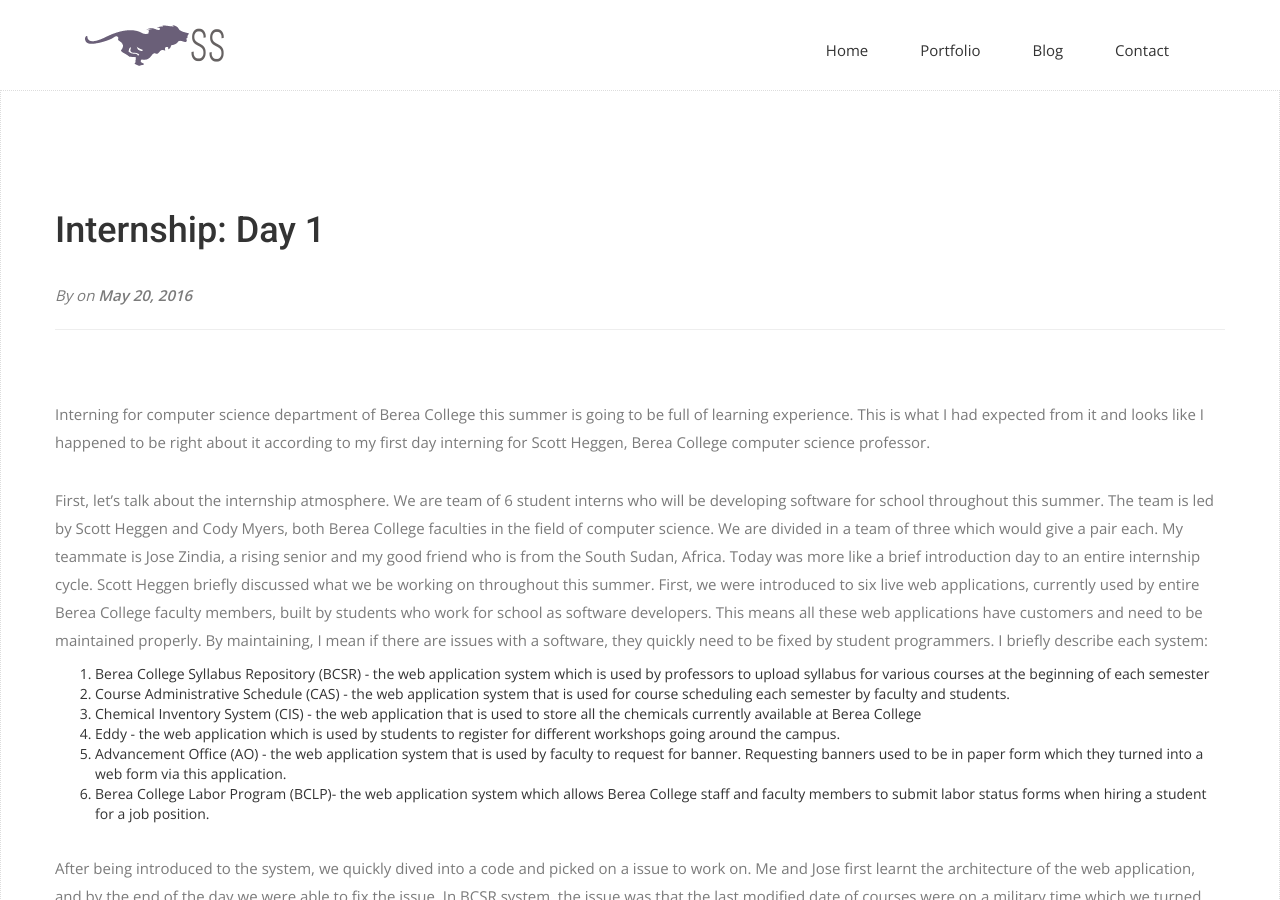
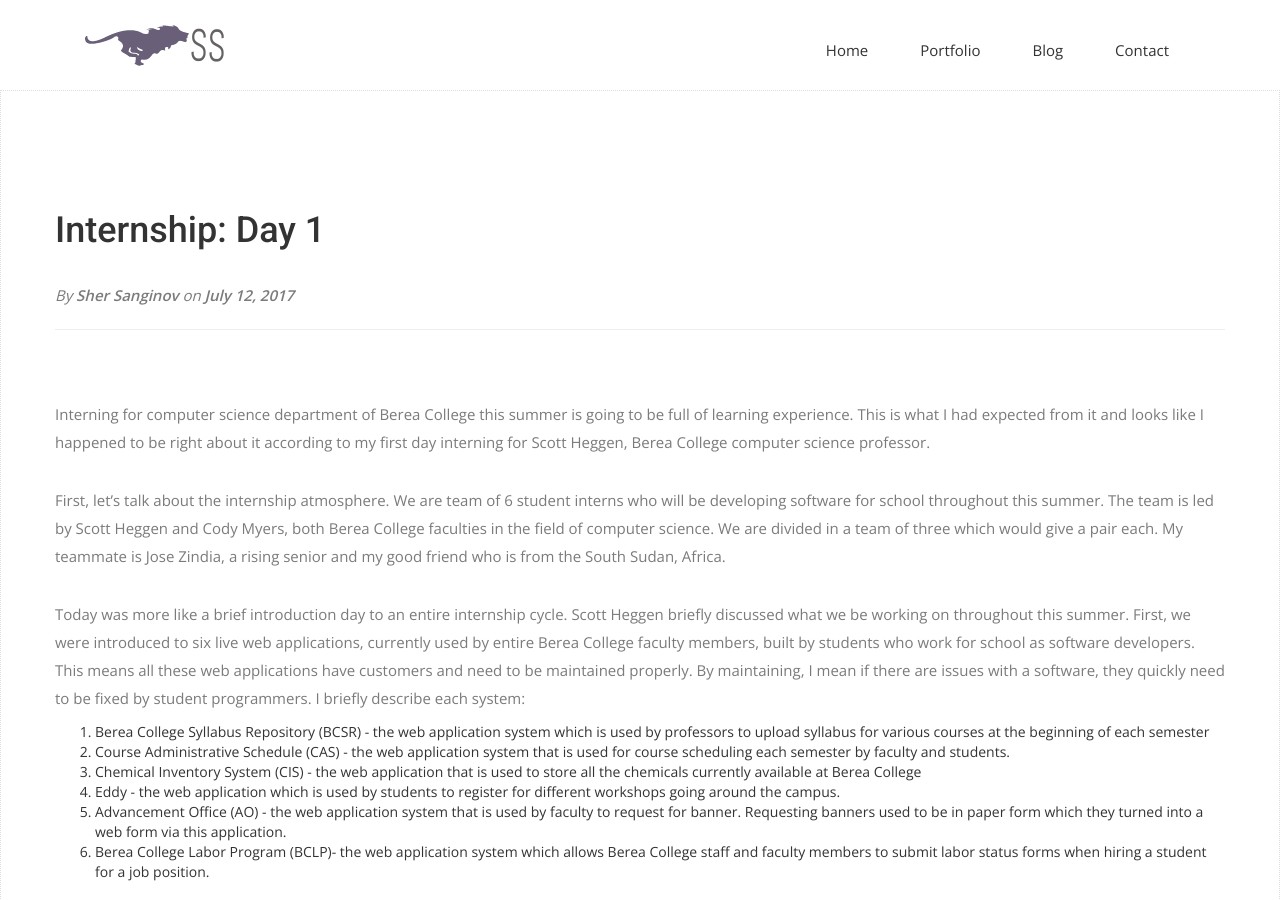
Before and after one commit to sanginovs/personal-website, a Jekyll site: the page built from _posts/2017-07-12-super-long-article.md, in a window 1280 px wide and 900 px high. Built offline with Jekyll 4.4.1, drawn with Linux system fonts in a browser that asks for light colours; nearby versions of some CDN libraries; some web fonts are replaced.

Commit message:
uploading my blog for my first day of internship

```diff
--- a/_posts/2016-05-20-super-long-article.md
+++ b/_posts/2017-07-12-super-long-article.md
@@ -1,11 +1,13 @@
 ---
 layout: post
 title: "Internship: Day 1"
+author: "Sher Sanginov"
 ---
 
 Interning for computer science department of Berea College this summer is going to be full of learning experience. This is what I had expected from it and looks like I happened to be right about it according to my first day interning for Scott Heggen, Berea College computer science professor.
 
 First, let's talk about the internship atmosphere. We are team of 6 student interns who will be developing software for school throughout this summer. The team is led by Scott Heggen and Cody Myers, both Berea College faculties in the field of computer science. We are divided in a team of three which would give a pair each. My teammate is Jose Zindia, a rising senior and my good friend who is from the South Sudan, Africa.
+
 Today was more like a brief introduction day to an entire internship cycle. Scott Heggen briefly discussed what we be working on throughout this summer. First, we were introduced to six live web applications, currently used by entire Berea College faculty members, built by students who work for school as software developers. This means all these web applications have customers and need to be maintained properly. By maintaining, I mean if there are issues with a software, they quickly need to be fixed by student programmers. I briefly describe each system:
 1. Berea College Syllabus Repository (BCSR) - the web application system which is used by professors to upload syllabus for various courses at the beginning of each semester
 2. Course Administrative Schedule (CAS) - the web application system that is used for course scheduling each semester by faculty and students.
```
